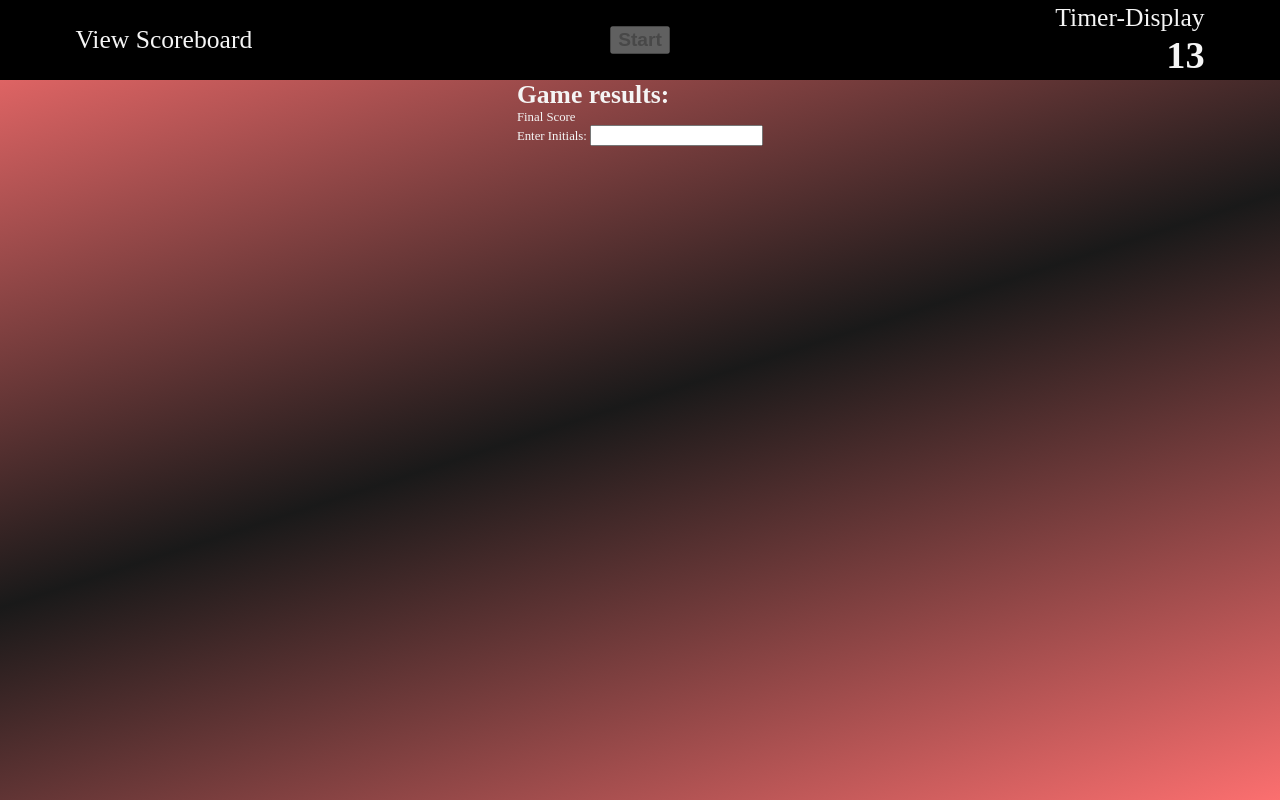
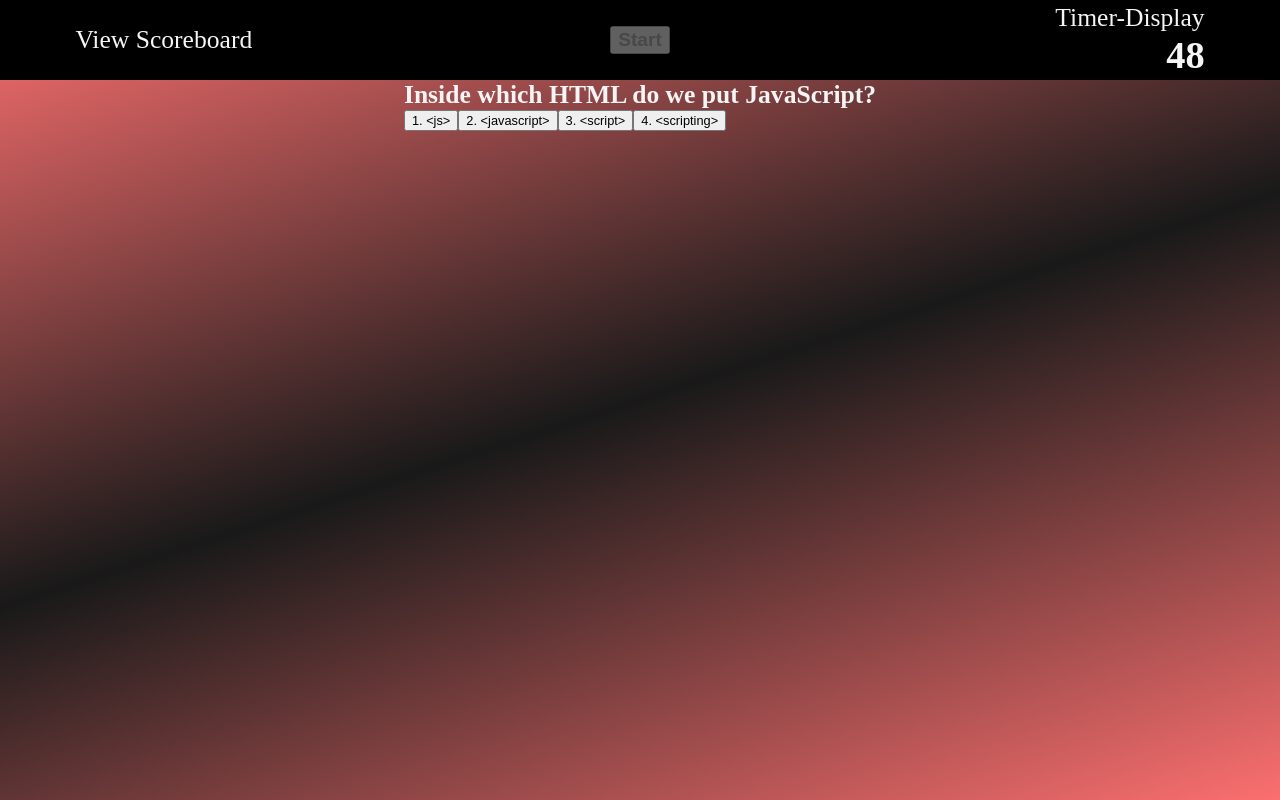
Before and after one commit to krooksoma/JS-Quiz-Game-, a plain HTML site: page index.html in a window 1280 px wide. Both pictures are taken after a click on the button "Start". Drawn offline with Linux system fonts and the light colour scheme.

Commit message:
updated js file

```diff
--- a/Css/style.css
+++ b/Css/style.css
@@ -58,3 +58,7 @@ body{
    text-align: end;
    width: 30%;
 }
+
+.hidden{
+    display:none;
+}
--- a/Js/script.js
+++ b/Js/script.js
@@ -1,28 +1,32 @@
-var startButton = document.querySelector("#start-button");
-var gameTime = document.querySelector("#countdown");
-var gameScore = document.querySelector("#final-score");
-var question = document.querySelector("#question-slot");
-var userChoices = document.querySelector("#user-choices")
-var endGame = document.querySelector("#end-game-score");
+let startButton = document.querySelector("#start-button");
+let gameTime = document.querySelector("#countdown");
+let gameScore = document.querySelector("#final-score");
+let question = document.querySelector("#question");
+let userChoices = document.querySelector("#user-choices")
+let endGame = document.querySelector("#end-game-score");
+let questionTitle = document.querySelector("#question-title");
 
 // addEventListener detects click on Start Button and calls the function startGame
 startButton.addEventListener("click", startGame);
 
 // calculates amount of time for the game based on number of questionsl 15 seconds per question
-var time = 15;
+let time = 90;
+let currentQuestionIndex = 0;
 
 function startGame(){
     //set a time for the game duration
     gameTimer();
+    question.removeAttribute("class");
     pullQuestion();
     startButton.disabled = true; //start button is disabled until the game is finished
 
 }
+
 // function to perform the count down
 function gameTimer(){
     // start timer
 
-    var timerCountdown = setInterval( ()=>{
+    let timerCountdown = setInterval( ()=>{
         time--;
         gameTime.textContent = time;
 
@@ -31,8 +35,7 @@ function gameTimer(){
             // output message of time out
             alert("Time is out");
         }
-        console.log(time);
-        console.log(gameTime);
+        // console.log(time);
     },1000);
 }
 
@@ -40,8 +43,37 @@ function gameTimer(){
 
 // function to pull question from the scriptDB
 function pullQuestion(){
+    // change question-slot div from hidden to display
+    let currentQuestions = questions[currentQuestionIndex];
+
+    questionTitle.textContent = currentQuestions.title;
+    userChoices.textContent = "";
+
+
     //pull question
+
+    for(let i = 0; i<currentQuestions.choice.length;i++){
+        let screenOutput = document.createElement("p");
+        let choices = document.createElement("button");
+
+        choices.setAttribute("class", "choice");
+        choices.setAttribute("value", currentQuestions.choice[i]);
+
+        choices.textContent= i + 1 + ". " + currentQuestions.choice[i];
+        userChoices.appendChild(choices);
+
+        if(userChoices === currentQuestions.answer){
+        screenOutput.textContent = "Correct";
+        }else{
+            screenOutput.textContent = "Wrong Answer";
+            time -= 10;
+        }
+        // submit button and also check if correct or not
+
+
+    }
 
     // check if correct or not
 
+
 }
--- a/Js/scriptDB.js
+++ b/Js/scriptDB.js
@@ -0,0 +1,24 @@
+var questions = [{
+    title: "Inside which HTML do we put JavaScript?",
+    choice:["<js>", "<javascript>", "<script>", "<scripting>"],
+    answer: "<script>",
+},
+{
+    title: "What is the correct JS syntax to change the content of the HTML element? <p id='demo'> This </p>",
+    choice:["document.getElementByName('p').innerHTML = 'Hello'", "document.getElement('p').innerHTML = 'Hello'", "#demo.innerHTML = 'Hello'",
+    "document.getElementById('demo').innerHTML ='Hello'"],
+    answer: "document.getElementById('demo').innerHTML = 'Hello'",
+},
+{
+    title: "Where is the correct place to insert a JavaScript?",
+    choice:["The <Head> Element", "Both <head> element and the <body> section are correct", "The <body> section", "none of the above"],
+    answer: "The <body> section",
+},
+{
+    title: "What is the correct syntax for reffering to an external script called 'yyy.js'?",
+    choice: ["<script href='yyy.js'></script></script>", "<script src='yyy.js'></script>","<script rel='yyy.js'></script>",
+    "<script name='yyy.js'></script>"],
+    answer: "<script src='yyy.js'></script>",
+},
+
+]
--- a/index.html
+++ b/index.html
@@ -26,6 +26,11 @@
 
     <main>
         <!-- Section to display the question and choices. Inittialy hidden -->
+        <div id="question" class="hidden">
+            <h2 id="question-title"></h2>
+            <div id="user-choices" class="user-choices"></div>
+
+        </div>
 
         <!-- Section to display final score and prompt for initials to populate scriptDb.js file -->
         <div id="end-game-screen" class="hidden">
```
